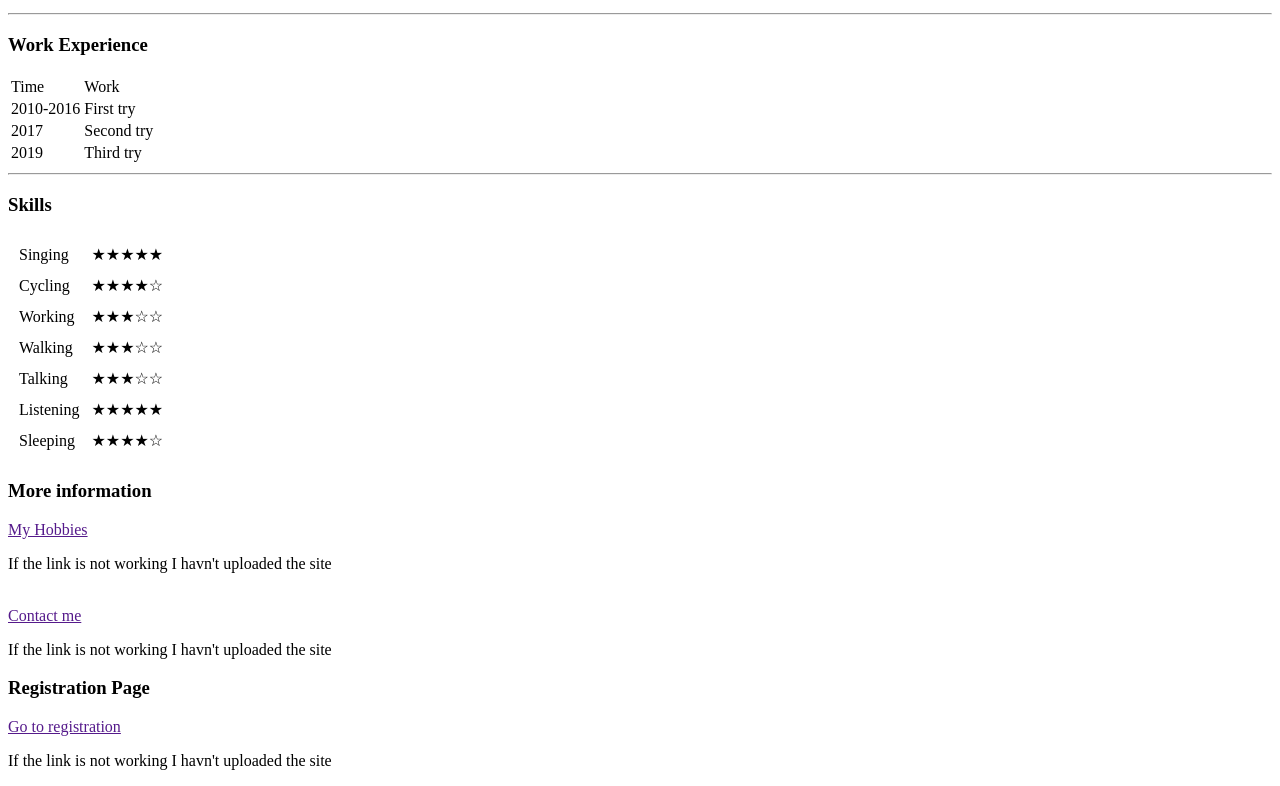
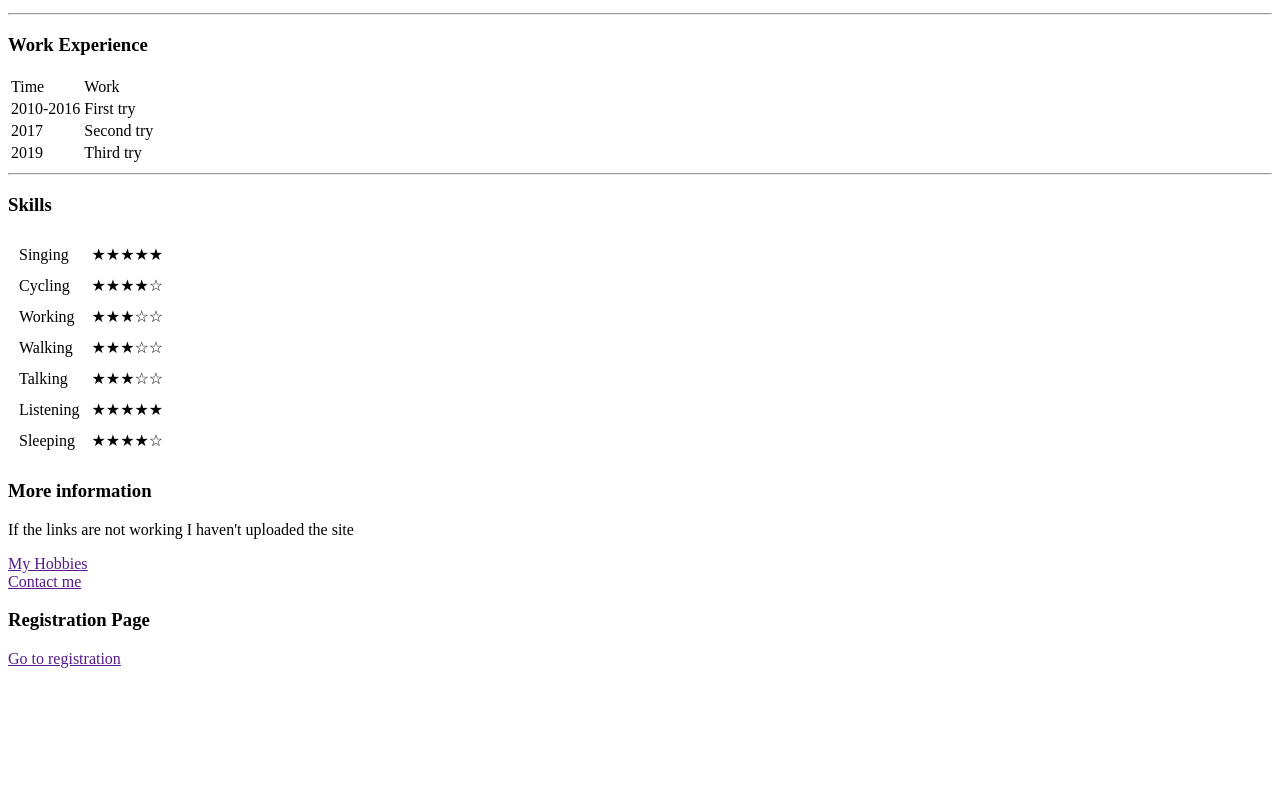
Before and after one commit to matsundb/cv, a plain HTML site: page index.html in a window 1280 px wide. Shown: the part 426-1212 px from the top of the page. After the commit the page ends 1102 px from the top, so only its background shows below. Drawn offline with Linux system fonts and the light colour scheme.

Commit message:
Updated text

```diff
--- a/index.html
+++ b/index.html
@@ -79,12 +79,12 @@
   </table>
 
   <h3>More information</h3>
-  <a href="">My Hobbies</a> <p>If the link is not working I havn't uploaded the site</p>
+  <p>If the links are not working I haven't uploaded the site</p>
+  <a href="">My Hobbies</a>
   <br>
-  <a href="">Contact me</a> <p>If the link is not working I havn't uploaded the site</p>
-
+  <a href="">Contact me</a>
   <h3>Registration Page</h3>
-  <a href="">Go to registration</a> <p>If the link is not working I havn't uploaded the site</p>
+  <a href="">Go to registration</a>
 </body>
 
 </html>
```
